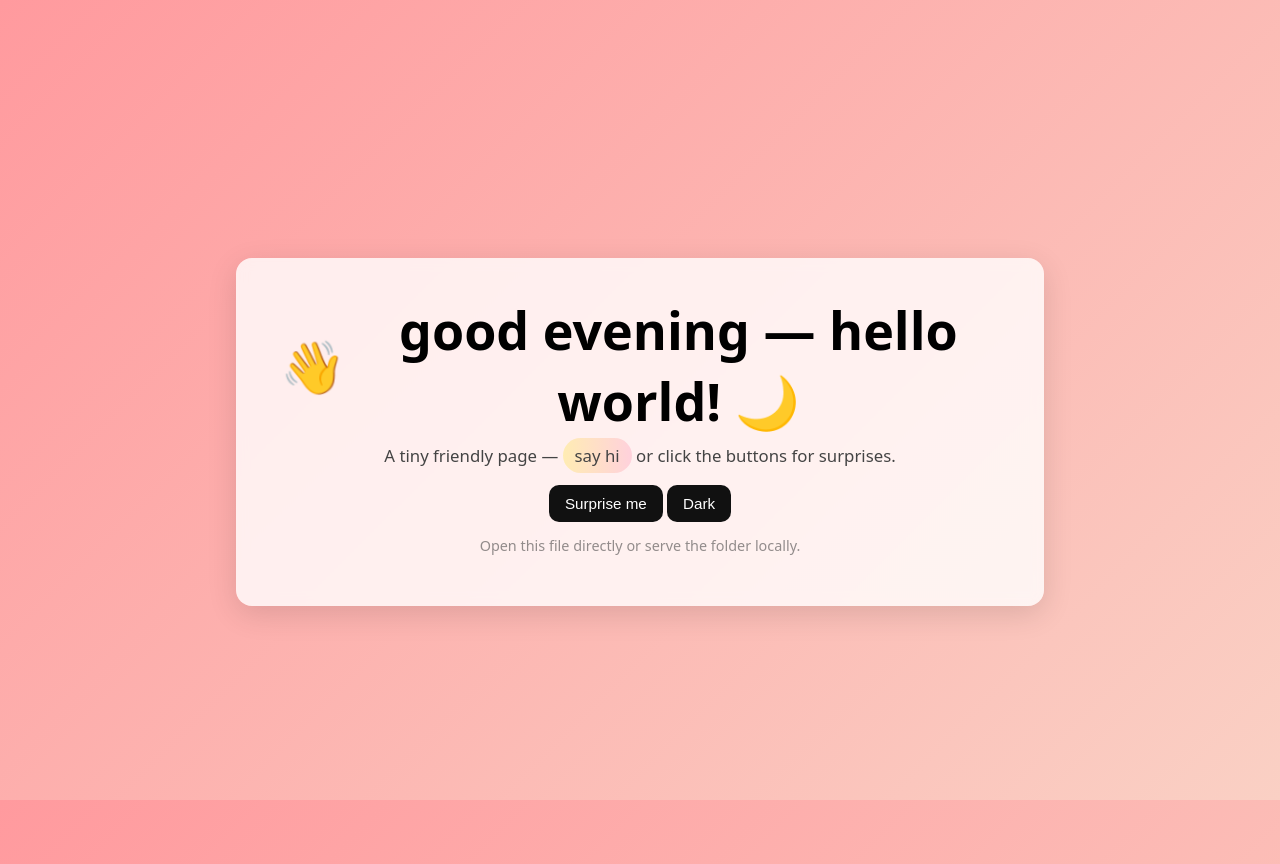
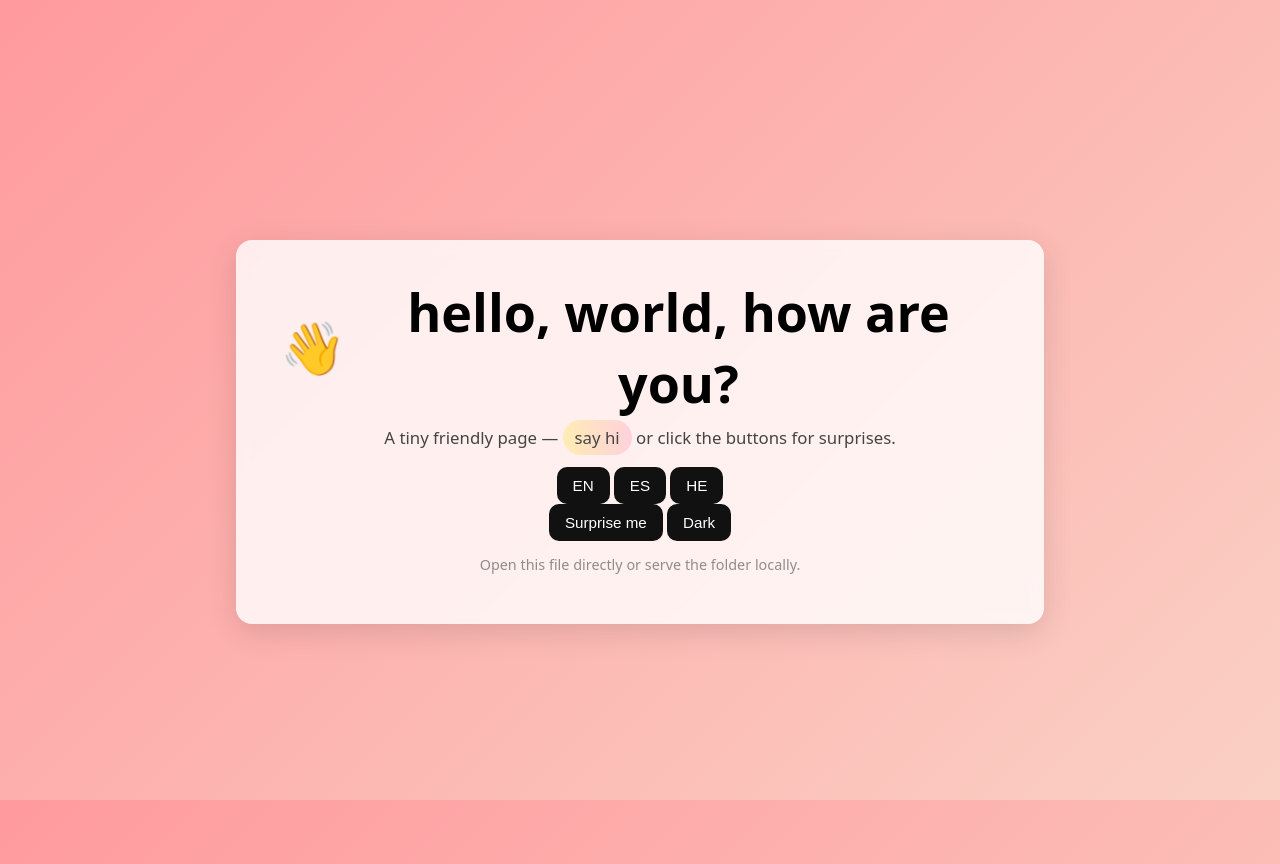
Before and after one commit to mgruenhut/hello-world-again, a plain HTML site: page index.html in a window 1280 px wide. Drawn offline with Linux system fonts and the light colour scheme.

Commit message:
Update: language toggle and visuals

```diff
--- a/index.html
+++ b/index.html
@@ -31,6 +31,12 @@
       <h1 class="greet"><span class="wave">👋</span><span id="line">hello world</span></h1>
       <p class="sub">A tiny friendly page — <span class="highlight">say hi</span> or click the buttons for surprises.</p>
       <div class="controls">
+        <div class="lang-controls" role="tablist" aria-label="Language">
+          <button id="lang-en" class="btn ghost active">EN</button>
+          <button id="lang-es" class="btn ghost">ES</button>
+          <button id="lang-he" class="btn ghost">HE</button>
+        </div>
+        <div style="width:8px"></div>
         <button id="surprise" class="btn">Surprise me</button>
         <button id="theme" class="btn ghost">Dark</button>
       </div>
--- a/script.js
+++ b/script.js
@@ -1,35 +1,45 @@
-const greetings = [
-  'hello world',
-  'hey there, friend!',
-  'hola, mundo! 🌎',
-  'howdy, partner 🤠',
-  'hiya — great to see you!',
-  'bonjour, le monde!'
-];
-const el = document.getElementById?.('line');
-const btn = document.getElementById?.('surprise');
-const themeBtn = document.getElementById?.('theme');
-let i = 0;
+const el = document.getElementById('line');
+const btn = document.getElementById('surprise');
+const themeBtn = document.getElementById('theme');
+const langEn = document.getElementById('lang-en');
+const langEs = document.getElementById('lang-es');
+const langHe = document.getElementById('lang-he');
+
+const msgs = {
+  en: [
+    'hello, world, how are you?',
+    'hey there, friend!',
+    'hiya — great to see you!',
+    'good morning — hello world! ☀️',
+    'good afternoon — hello world! 🌤️',
+    'good evening — hello world! 🌙'
+  ],
+  es: [
+    'hola, mundo, ¿cómo estás?',
+    'hola amigo!',
+    '¡qué tal!',
+    'buenos días — hola mundo ☀️',
+    'buenas tardes — hola mundo 🌤️',
+    'buenas noches — hola mundo 🌙'
+  ],
+  he: [
+    'שלום, עולם, מה שלומך?',
+    'שלום חבר!',
+    'מה נשמע?',
+    'בוקר טוב — שלום עולם ☀️',
+    'צהריים טובים — שלום עולם 🌤️',
+    'ערב טוב — שלום עולם 🌙'
+  ]
+};
+
+let currentLang = 'en';
+let idx = 0;
 
 function setGreeting(text){
   if(!el) return;
+  el.style.transition = 'opacity 180ms';
   el.style.opacity = 0;
   setTimeout(()=>{ el.textContent = text; el.style.opacity = 1; }, 220);
-}
-
-if(btn){
-  btn.addEventListener('click', ()=>{
-    i = (i+1) % greetings.length;
-    setGreeting(greetings[i]);
-    burstParticles();
-  });
-}
-
-if(themeBtn){
-  themeBtn.addEventListener('click', ()=>{
-    document.documentElement.classList.toggle('dark');
-    themeBtn.textContent = document.documentElement.classList.contains('dark') ? 'Light' : 'Dark';
-  });
 }
 
 function burstParticles(){
@@ -48,12 +58,38 @@ function burstParticles(){
   }
 }
 
-// choose greeting by time
-(function pickByTime(){
-  try{
-    const h = new Date().getHours();
-    if(h<12) setGreeting('good morning — hello world! ☀️');
-    else if(h<18) setGreeting('good afternoon — hello world! 🌤️');
-    else setGreeting('good evening — hello world! 🌙');
-  }catch(e){ setGreeting('hello world'); }
-})();
+function setLanguage(lang){
+  currentLang = lang;
+  idx = 0;
+  // set direction for Hebrew
+  document.documentElement.dir = (lang === 'he') ? 'rtl' : 'ltr';
+  document.documentElement.lang = lang;
+  setGreeting(msgs[lang][0]);
+  // active styles
+  [langEn, langEs, langHe].forEach(b => b.classList.remove('active'));
+  if(lang === 'en') langEn.classList.add('active');
+  if(lang === 'es') langEs.classList.add('active');
+  if(lang === 'he') langHe.classList.add('active');
+}
+
+if(btn){
+  btn.addEventListener('click', ()=>{
+    idx = (idx + 1) % msgs[currentLang].length;
+    setGreeting(msgs[currentLang][idx]);
+    burstParticles();
+  });
+}
+
+if(themeBtn){
+  themeBtn.addEventListener('click', ()=>{
+    document.documentElement.classList.toggle('dark');
+    themeBtn.textContent = document.documentElement.classList.contains('dark') ? 'Light' : 'Dark';
+  });
+}
+
+if(langEn) langEn.addEventListener('click', ()=> setLanguage('en'));
+if(langEs) langEs.addEventListener('click', ()=> setLanguage('es'));
+if(langHe) langHe.addEventListener('click', ()=> setLanguage('he'));
+
+// initial greeting (English default)
+setLanguage('en');
--- a/styles.css
+++ b/styles.css
@@ -20,3 +20,7 @@ html,body{height:100%;margin:0;font-family:Inter,ui-sans-serif,system-ui,Segoe U
 /* dark theme */
 :root.dark{--bg1:#0f172a;--bg2:#071032;--card:#071133aa;--text:#e6eef9;--muted:#cdd6e6}
 @media (max-width:520px){.greet{font-size:2rem;padding:0 8px}.card{padding:24px 18px}}
+
+.lang-controls{display:inline-flex;gap:8px;align-items:center}
+.lang-controls .btn{padding:8px 10px;border-radius:8px;font-weight:600}
+.btn.active{background:#111;color:#fff}
```
Also changed, not shown: 1 other file.
